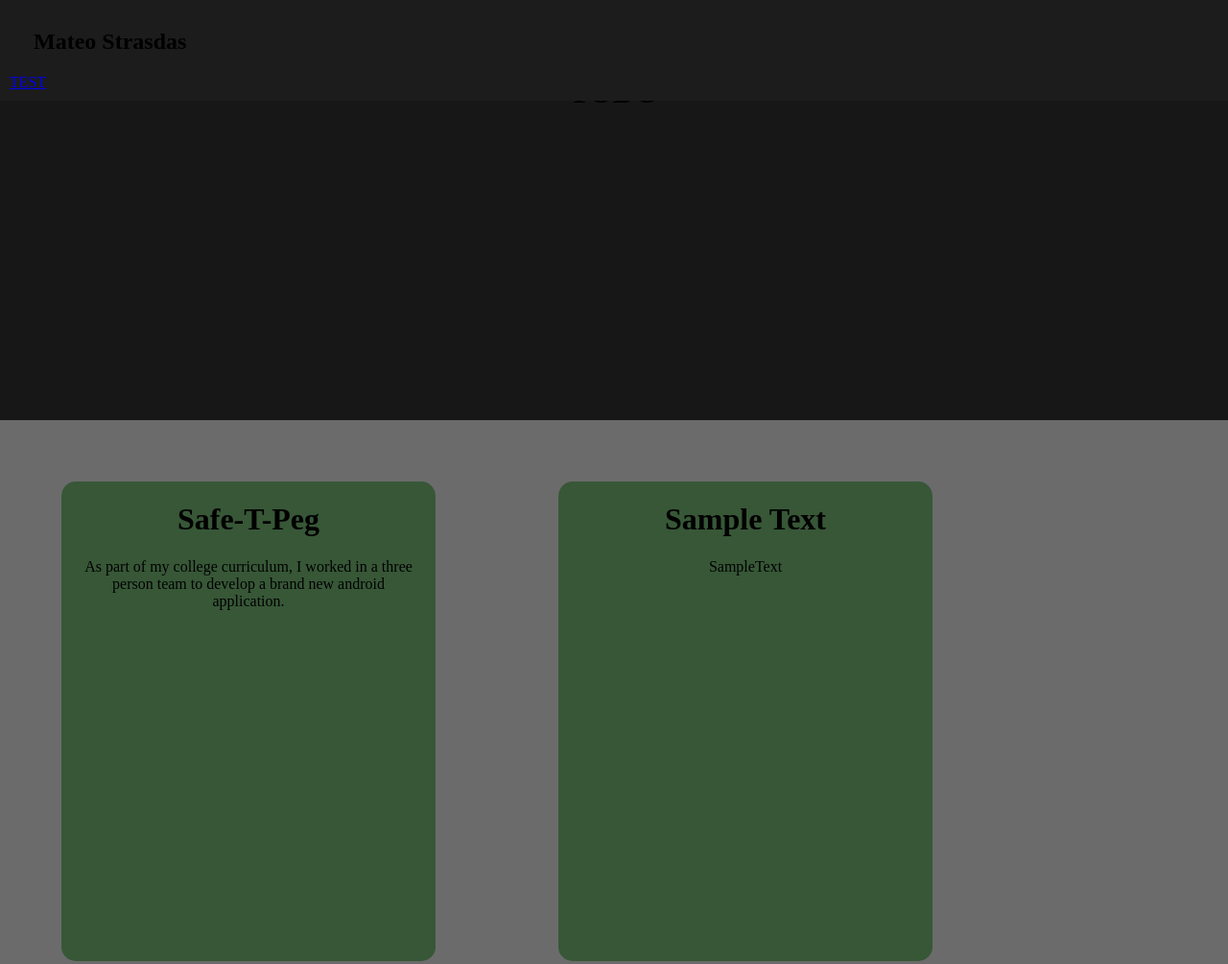
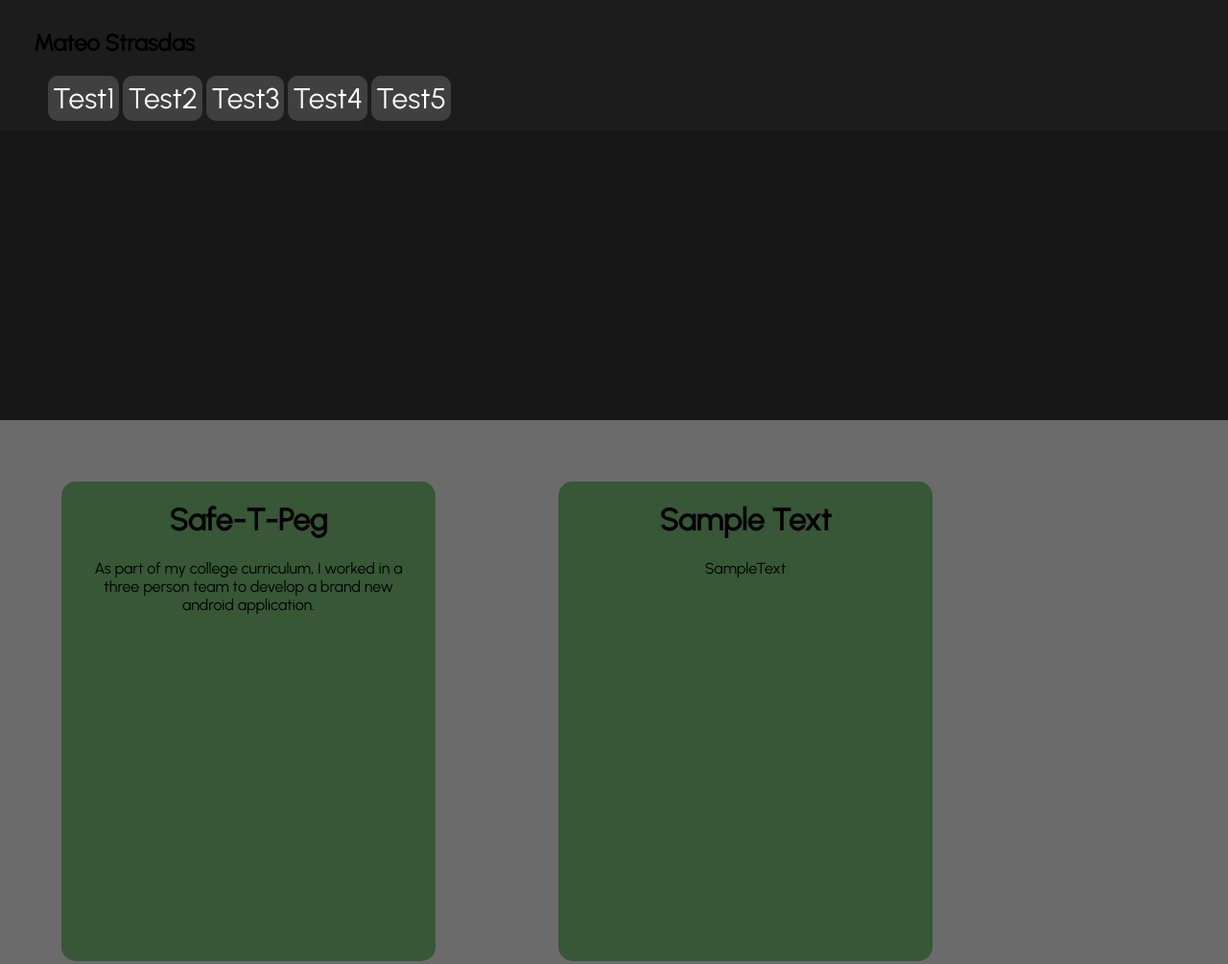
Before and after one commit to MateoStr/portfolio_site, a Gatsby site: page / in a window 1280 px wide. Shown: the top 1005 px of the page at 96% size. Built offline with nearby package versions, Linux system fonts and the light colour scheme; Gatsby itself is replaced by a stand-in of ours.

Commit message:
added components for navbar items. Changed global font family.

```diff
--- a/gatsby-config.js
+++ b/gatsby-config.js
@@ -1,7 +1,17 @@
 module.exports = {
   siteMetadata: {
     siteUrl: "https://www.yourdomain.tld",
-    title: "MateoStrasdas",
+    title: "Mateo Strasdas",
   },
-  plugins: ["gatsby-plugin-gatsby-cloud"],
+  plugins: ["gatsby-plugin-gatsby-cloud",
+  {resolve: `gatsby-plugin-google-fonts`,
+  options: {
+    fonts: [
+      `Urbanist`
+    ],
+    display: 'swap'
+
+  }
+}
+],
 };
--- a/package.json
+++ b/package.json
@@ -18,6 +18,7 @@
     "gatsby": "^2.32.13",
     "gatsby-link": "^3.11.0",
     "gatsby-plugin-gatsby-cloud": "^1.0.2",
+    "gatsby-plugin-google-fonts": "^1.0.1",
     "gatsby-plugin-web-font-loader": "^1.0.4",
     "gatsby-react-router-scroll": "^4.11.0",
     "react": "^17.0.1",
--- a/src/components/Navbar.js
+++ b/src/components/Navbar.js
@@ -1,6 +1,5 @@
 import React from 'react'
-import NavbarItem from './NavbarItem.js'
-
+import NavbarItemHolder from './NavbarItemHolder.js'
 
 //Styles
 const NavbarStyle = {
@@ -28,7 +27,7 @@ const Navbar = (props) => {
             <div style = {LogoStyle}>
                 <h2><b>Mateo Strasdas</b></h2>
             </div>
-            <NavbarItem label = "TEST" link = "https://www.google.com" />
+            <NavbarItemHolder />
         </div>
     );
 }
--- a/src/components/NavbarItem.js
+++ b/src/components/NavbarItem.js
@@ -1,14 +1,23 @@
 import * as React from "react"
 
 const NavbarItemStyle = {
-    size: "20px"
-
+    fontSize: "30px",
+    padding: "5px",
+    display : "inline",
+    float: "left",
+    right: "0",
+    marginRight : "4px",
+    borderRadius: "10px",
+    backgroundColor: "#404040",
+    color: "white",
+    visittedColor: "white",
+    textDecoration: "none"
 }
 
 
 const NavbarItem = (props) => {
     return(
-        <a href = {props.link}>{props.label}</a>
+       <li><a href = {props.link} style = {NavbarItemStyle}>{props.label}</a></li>
     )
 }
 
--- /dev/null
+++ b/src/components/NavbarItemHolder.js
@@ -0,0 +1,38 @@
+import * as React from 'React'
+import NavbarItem from './NavbarItem.js'
+
+
+//styling
+const NavbarItemHolderStyle = {
+    listStyle : "none"
+}
+
+
+//array of JSON objects containing links for navbar
+//label corresponds to the text acting as the hyperlink
+//link represents the href attribute of the hyperlink
+//link will in the future link to different pages of this website
+let links = [
+    {"label": "Test1", "link" : "https://www.google.com"},
+    {"label":  "Test2", "link" : "https://www.facebook.com"},
+    {"label":  "Test3", "link" : "https://www.youtube.com"},
+    {"label":  "Test4", "link" : "https://www.github.com"},
+    {"label":  "Test5", "link" : "https://www.bethesda.net"}
+];
+
+let itemList = links.map((item) =>
+    (
+        <NavbarItem label = {item.label} link = {item.link} />
+    ));
+
+
+const NavbarItemHolder = () => {
+    return(<>
+        <ul style = {NavbarItemHolderStyle}>
+            {itemList}
+        </ul>
+        </>
+    )
+}
+
+export default NavbarItemHolder;
--- /dev/null
+++ b/src/components/layout.css
@@ -0,0 +1,3 @@
+div {
+    font-family: "Urbanist"
+}
--- /dev/null
+++ b/src/components/layout.js
@@ -0,0 +1,6 @@
+import React from 'react'
+import "./layout.css"
+
+export default function Layout({children}) {
+    return <div>{children}</div>
+}
--- a/src/pages/index.js
+++ b/src/pages/index.js
@@ -1,7 +1,7 @@
 import * as React from "react"
+import Layout from "../components/layout"
 import Home from "./home.js"
 
-// styles
 
 
 
@@ -9,7 +9,9 @@ import Home from "./home.js"
 // markup
 const IndexPage = () => {
   return (
+    <Layout>
 <Home />
+</Layout>
   )
 }
 
```
Also changed, not shown: 1 other file.
